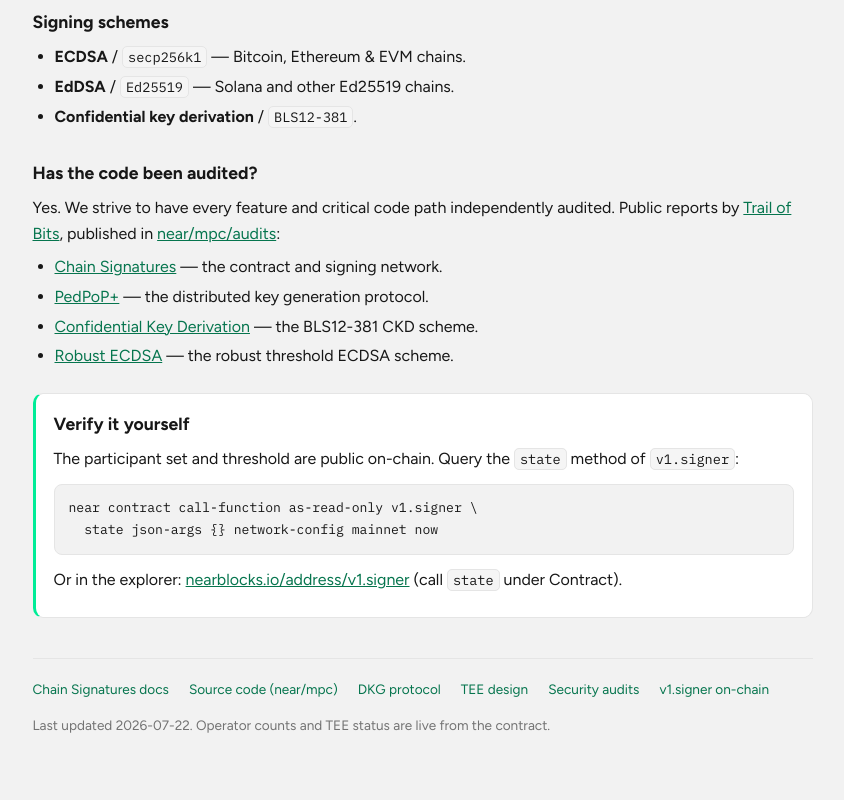
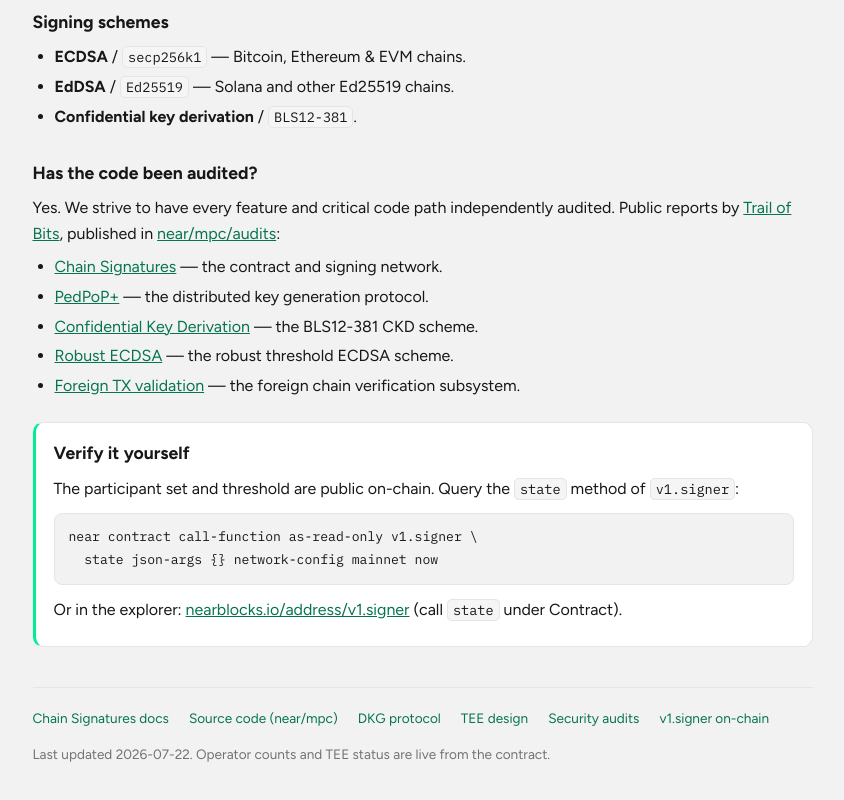
Before and after one commit to near/mpc-operators, a plain HTML site: page overview.html in a window 1280 px wide. Shown: the part 1054-1854 px from the top of the page, without its empty margins (210-1054 px from the left). Drawn offline with Linux system fonts and the light colour scheme; no server answers.

Commit message:
chore: Publish foreign tx validation audit report (#31)

```diff
--- a/overview.html
+++ b/overview.html
@@ -173,6 +173,7 @@
       <li><a href="https://github.com/near/mpc/blob/main/audits/2025-05-15-trail-of-bits-pedpop-plus.pdf" target="_blank" rel="noopener">PedPoP+</a> — the distributed key generation protocol.</li>
       <li><a href="https://github.com/near/mpc/blob/main/audits/2025-12-23-trail-of-bits-confidential-key-derivation.pdf" target="_blank" rel="noopener">Confidential Key Derivation</a> — the BLS12-381 CKD scheme.</li>
       <li><a href="https://github.com/near/mpc/blob/main/audits/2026-02-10-trail-of-bits-robust-ecdsa.pdf" target="_blank" rel="noopener">Robust ECDSA</a> — the robust threshold ECDSA scheme.</li>
+      <li><a href="https://github.com/near/mpc/blob/main/audits/2026-06-nearone-foreigntransactionvalidation-securityreview.pdf" target="_blank" rel="noopener">Foreign TX validation</a> — the foreign chain verification subsystem.</li>
     </ul>
 
     <div class="callout">
```
